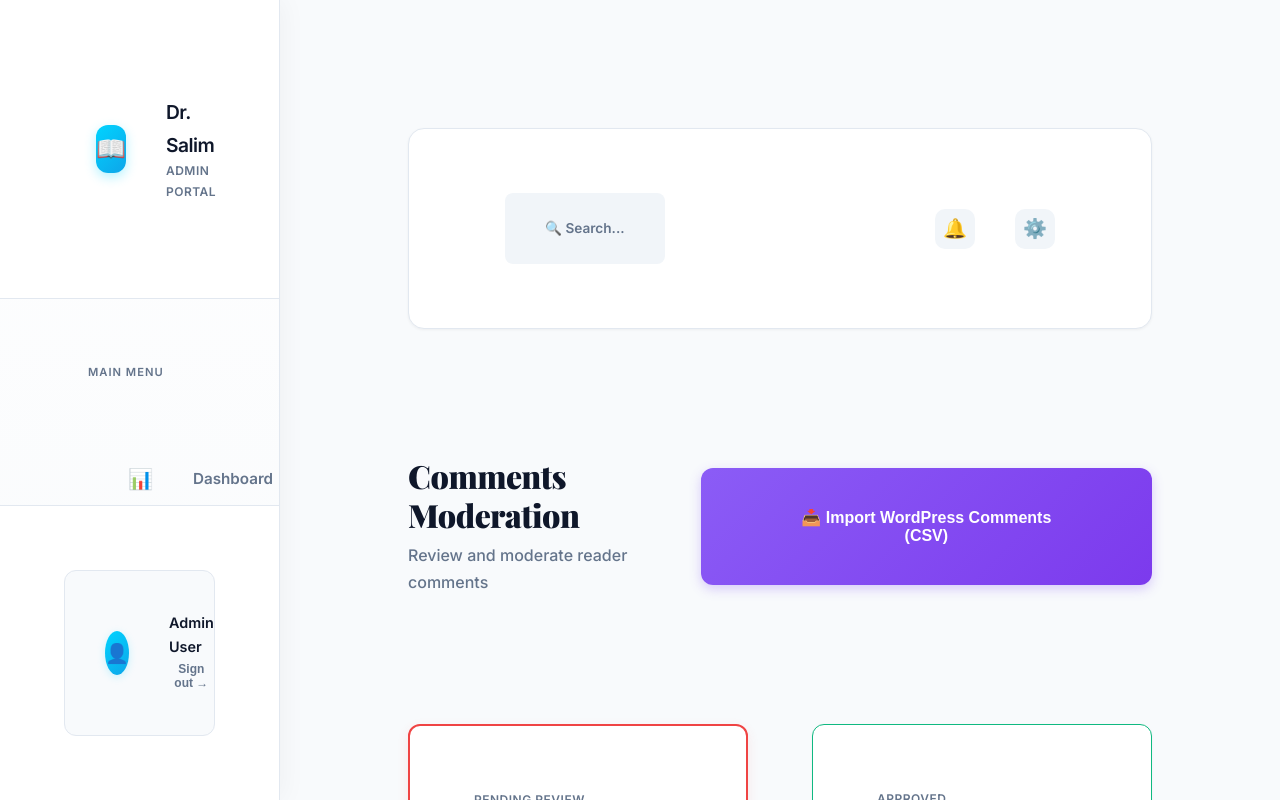
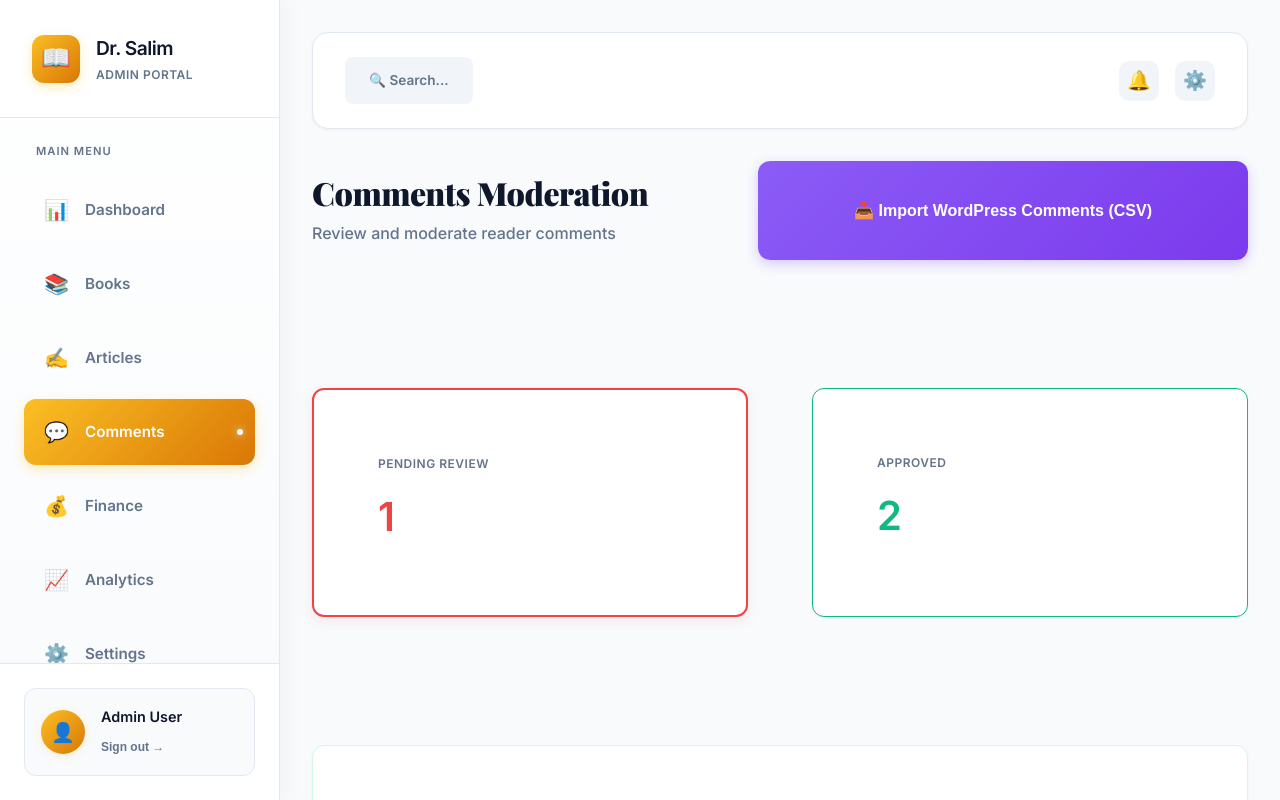
Before and after one commit to Ahmadkhanworkspace/drsalim, a Next.js app: page /admin/comments in a window 1280 px wide. Shown: the top 800 px of the page. Built offline with nearby package versions, Linux system fonts and the light colour scheme; a web font is replaced by a local one.

Commit message:
Fix admin sidebar: Replace CSS variables with explicit values and update to gold theme

```diff
--- a/components/admin/AdminLayout.tsx
+++ b/components/admin/AdminLayout.tsx
@@ -36,14 +36,15 @@ export default function AdminLayout({ children }: AdminLayoutProps) {
                 position: 'fixed',
                 height: '100vh',
                 overflowY: 'auto',
-                boxShadow: '4px 0 24px rgba(0, 0, 0, 0.04)'
+                boxShadow: '4px 0 24px rgba(0, 0, 0, 0.04)',
+                zIndex: 100
             }}>
                 {/* Logo */}
                 <Link href="/admin/dashboard" style={{
                     display: 'flex',
                     alignItems: 'center',
-                    gap: 'var(--spacing-md)',
-                    padding: 'var(--spacing-xl)',
+                    gap: '1rem',
+                    padding: '2rem',
                     textDecoration: 'none',
                     borderBottom: '1px solid #e2e8f0',
                     background: 'white'
@@ -52,12 +53,12 @@ export default function AdminLayout({ children }: AdminLayoutProps) {
                         width: '48px',
                         height: '48px',
                         borderRadius: '12px',
-                        background: 'linear-gradient(135deg, #00d4ff 0%, #0ea5e9 100%)',
+                        background: 'linear-gradient(135deg, #fbbf24 0%, #d97706 100%)',
                         display: 'flex',
                         alignItems: 'center',
                         justifyContent: 'center',
                         fontSize: '1.5rem',
-                        boxShadow: '0 4px 12px rgba(0, 212, 255, 0.3)'
+                        boxShadow: '0 4px 12px rgba(251, 191, 36, 0.3)'
                     }}>
                         📖
                     </div>
@@ -83,15 +84,15 @@ export default function AdminLayout({ children }: AdminLayoutProps) {
                 </Link>
 
                 {/* Navigation */}
-                <nav style={{ padding: 'var(--spacing-lg)' }}>
+                <nav style={{ padding: '1.5rem' }}>
                     <div style={{
                         color: '#64748b',
                         fontSize: '0.7rem',
                         fontWeight: 700,
                         textTransform: 'uppercase',
                         letterSpacing: '1px',
-                        marginBottom: 'var(--spacing-md)',
-                        paddingLeft: 'var(--spacing-sm)'
+                        marginBottom: '1rem',
+                        paddingLeft: '0.75rem'
                     }}>
                         Main Menu
                     </div>
@@ -104,17 +105,17 @@ export default function AdminLayout({ children }: AdminLayoutProps) {
                                 style={{
                                     display: 'flex',
                                     alignItems: 'center',
-                                    gap: 'var(--spacing-md)',
-                                    padding: 'var(--spacing-md) var(--spacing-lg)',
-                                    marginBottom: 'var(--spacing-xs)',
+                                    gap: '1rem',
+                                    padding: '1rem 1.25rem',
+                                    marginBottom: '0.5rem',
                                     borderRadius: '12px',
                                     textDecoration: 'none',
                                     color: isActive ? 'white' : '#64748b',
-                                    background: isActive ? 'linear-gradient(135deg, #00d4ff 0%, #0ea5e9 100%)' : 'transparent',
+                                    background: isActive ? 'linear-gradient(135deg, #fbbf24 0%, #d97706 100%)' : 'transparent',
                                     fontWeight: isActive ? 700 : 600,
                                     fontSize: '0.95rem',
                                     transition: 'all 0.2s cubic-bezier(0.4, 0, 0.2, 1)',
-                                    boxShadow: isActive ? '0 4px 12px rgba(0, 212, 255, 0.3)' : 'none',
+                                    boxShadow: isActive ? '0 4px 12px rgba(251, 191, 36, 0.3)' : 'none',
                                     position: 'relative'
                                 }}
                                 onMouseEnter={(e) => {
@@ -154,15 +155,15 @@ export default function AdminLayout({ children }: AdminLayoutProps) {
                     bottom: 0,
                     left: 0,
                     right: 0,
-                    padding: 'var(--spacing-lg)',
+                    padding: '1.5rem',
                     borderTop: '1px solid #e2e8f0',
                     background: 'white'
                 }}>
                     <div style={{
                         display: 'flex',
                         alignItems: 'center',
-                        gap: 'var(--spacing-md)',
-                        padding: 'var(--spacing-md)',
+                        gap: '1rem',
+                        padding: '1rem',
                         borderRadius: '12px',
                         background: '#f8fafc',
                         border: '1px solid #e2e8f0'
@@ -171,12 +172,12 @@ export default function AdminLayout({ children }: AdminLayoutProps) {
                             width: '44px',
                             height: '44px',
                             borderRadius: '50%',
-                            background: 'linear-gradient(135deg, #00d4ff 0%, #0ea5e9 100%)',
+                            background: 'linear-gradient(135deg, #fbbf24 0%, #d97706 100%)',
                             display: 'flex',
                             alignItems: 'center',
                             justifyContent: 'center',
                             fontSize: '1.2rem',
-                            boxShadow: '0 2px 8px rgba(0, 212, 255, 0.2)'
+                            boxShadow: '0 2px 8px rgba(251, 191, 36, 0.2)'
                         }}>
                             👤
                         </div>
@@ -209,7 +210,7 @@ export default function AdminLayout({ children }: AdminLayoutProps) {
             <main style={{
                 marginLeft: '280px',
                 flex: 1,
-                padding: 'var(--spacing-2xl)',
+                padding: '2rem',
                 background: '#f8fafc',
                 minHeight: '100vh'
             }}>
@@ -218,8 +219,8 @@ export default function AdminLayout({ children }: AdminLayoutProps) {
                     display: 'flex',
                     justifyContent: 'space-between',
                     alignItems: 'center',
-                    marginBottom: 'var(--spacing-2xl)',
-                    padding: 'var(--spacing-lg) var(--spacing-xl)',
+                    marginBottom: '2rem',
+                    padding: '1.5rem 2rem',
                     background: 'white',
                     borderRadius: '16px',
                     boxShadow: '0 1px 3px rgba(0, 0, 0, 0.05)',
@@ -228,10 +229,10 @@ export default function AdminLayout({ children }: AdminLayoutProps) {
                     <div style={{
                         display: 'flex',
                         alignItems: 'center',
-                        gap: 'var(--spacing-md)'
+                        gap: '1rem'
                     }}>
                         <div style={{
-                            padding: 'var(--spacing-sm) var(--spacing-md)',
+                            padding: '0.75rem 1.5rem',
                             background: '#f1f5f9',
                             borderRadius: '8px',
                             fontSize: '0.85rem',
@@ -243,7 +244,7 @@ export default function AdminLayout({ children }: AdminLayoutProps) {
                     </div>
                     <div style={{
                         display: 'flex',
-                        gap: 'var(--spacing-md)',
+                        gap: '1rem',
                         alignItems: 'center'
                     }}>
                         <div style={{
```
